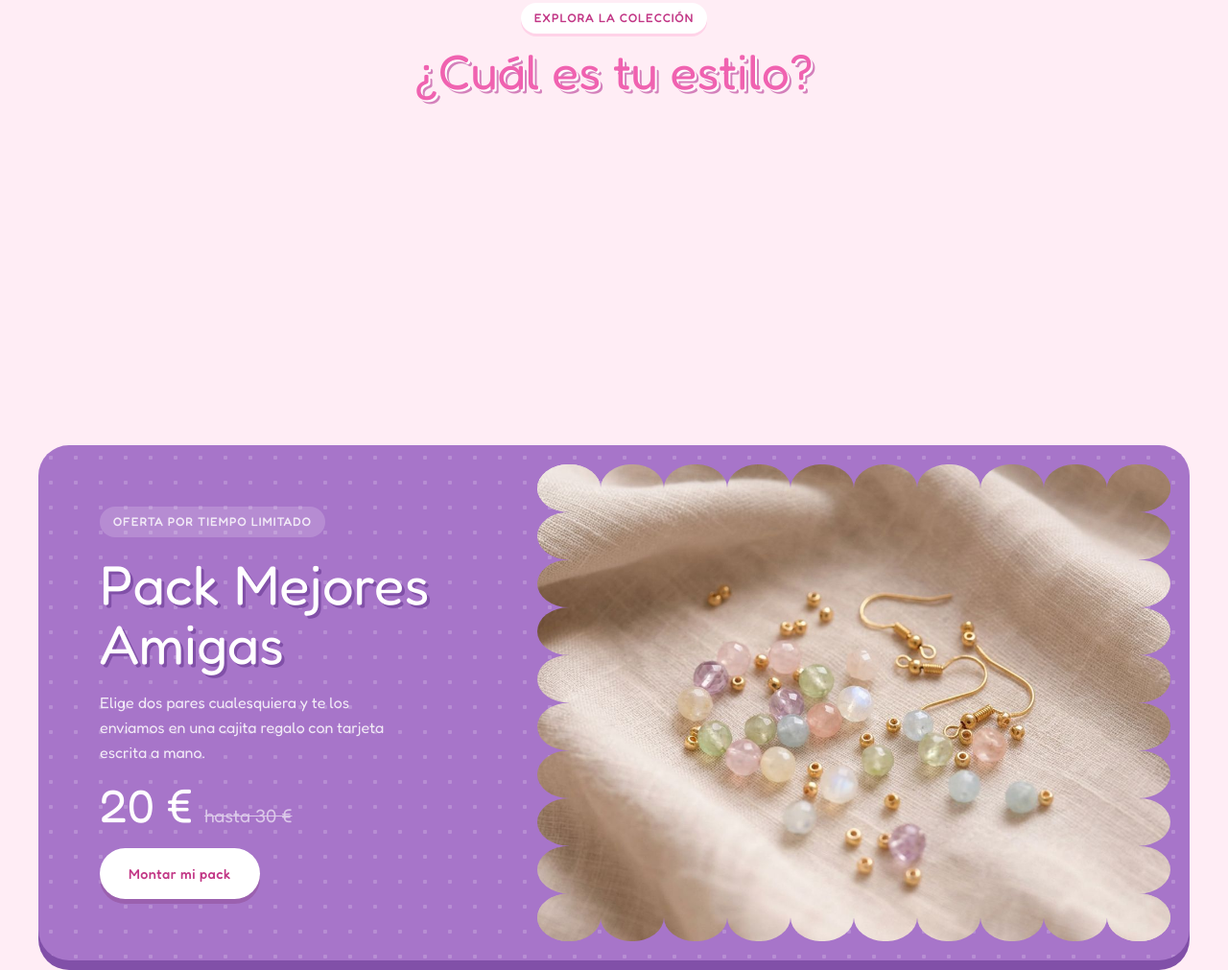
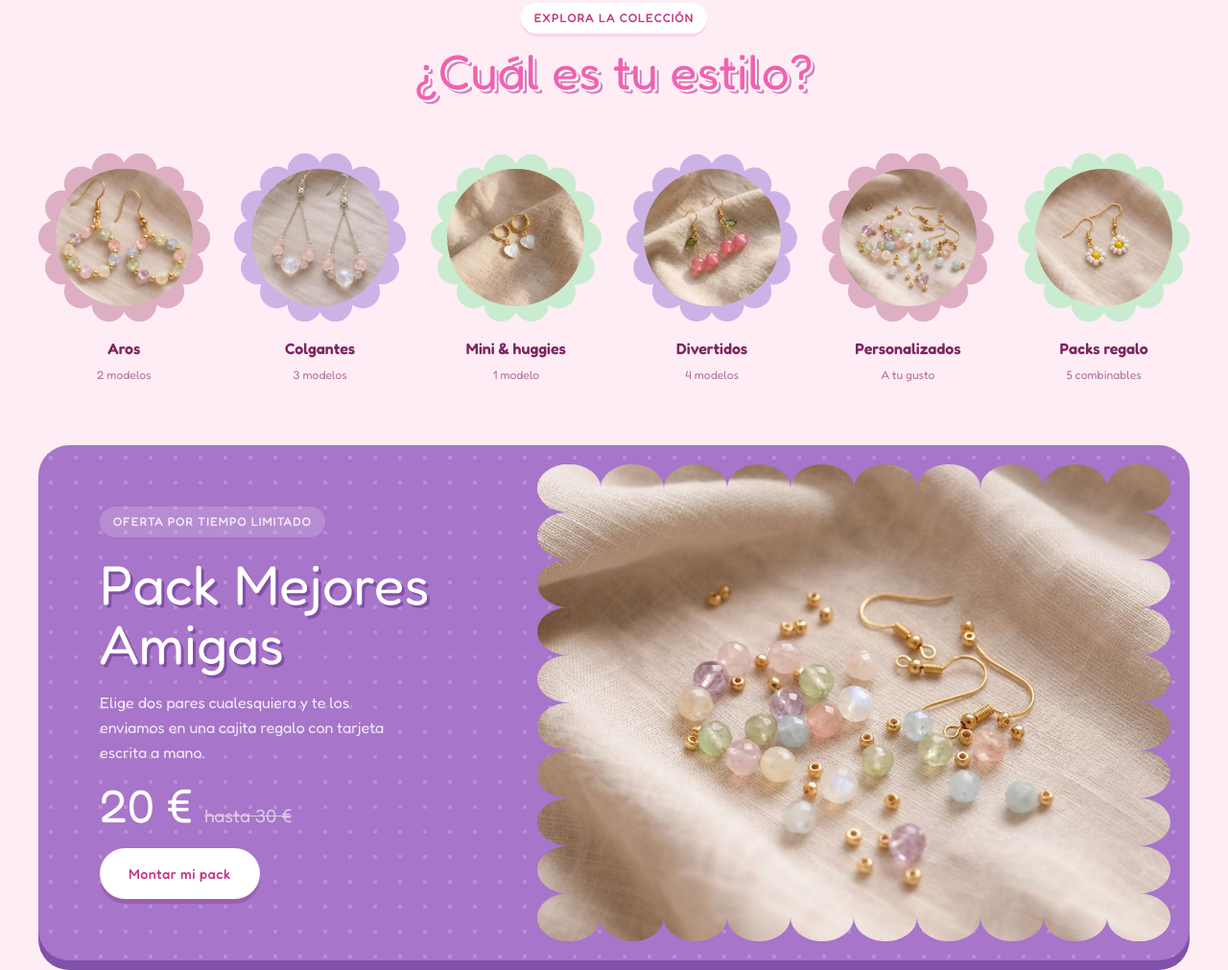
Before and after one commit to SamthinkGit/velvelatto, a plain HTML site: page index.html in a window 1280 px wide. Shown: the part 1095-2106 px from the top of the page at 96% size. Drawn offline with Linux system fonts and the light colour scheme; a web font is replaced by a local one.

Commit message:
Arreglar secciones invisibles en la portada y fotos de categoría en Safari
Las categorías, opiniones e Instagram se pintaban después de activar las
animaciones de aparición y se quedaban con opacidad 0.

Co-Authored-By: Claude Opus 5.5 <noreply@anthropic.com>

```diff
--- a/assets/css/themes.css
+++ b/assets/css/themes.css
@@ -460,3 +460,7 @@
   .hv__circle { left: -8%; }
   .hv__badge { top: -4%; right: -4%; }
 }
+
+/* Safari: las imágenes circulares de categoría dentro de un marco con padding */
+[data-theme="bombon"] .cat-card__media img,
+[data-theme="nacar"] .cat-card__media img { aspect-ratio: 1; height: auto; }
--- a/assets/js/home.js
+++ b/assets/js/home.js
@@ -3,7 +3,7 @@
   const { $, $$, money, card, observe, stars, icons, addToCart, toast } = VV;
 
   /* ---------- Categorías ---------- */
-  const countFor = (c) => c.id === "personalizados" ? "A tu gusto" : c.id === "packs" ? `${VV.products.filter((p) => p.packs).length} combinables` : `${VV.products.filter((p) => p.cat === c.id).length} modelos`;
+  const countFor = (c) => c.id === "personalizados" ? "A tu gusto" : c.id === "packs" ? `${VV.products.filter((p) => p.packs).length} combinables` : ((n) => `${n} ${n === 1 ? "modelo" : "modelos"}`)(VV.products.filter((p) => p.cat === c.id).length);
   $("#cats").innerHTML = VV.categories.map((c, i) => `
     <a class="cat-card" href="${c.href || `tienda.html?cat=${c.id}`}" data-reveal style="--i:${i}">
       <span class="cat-card__media"><img src="${c.img}" alt="" loading="lazy"></span>
@@ -174,4 +174,7 @@
     addToCart({ id: "custom-" + state.beads.join("-"), name: "Mi aro personalizado", price: price(), img, opts }, svg);
   });
   render();
+
+  // Activar la animación de aparición del contenido generado aquí
+  observe();
 })();
```
